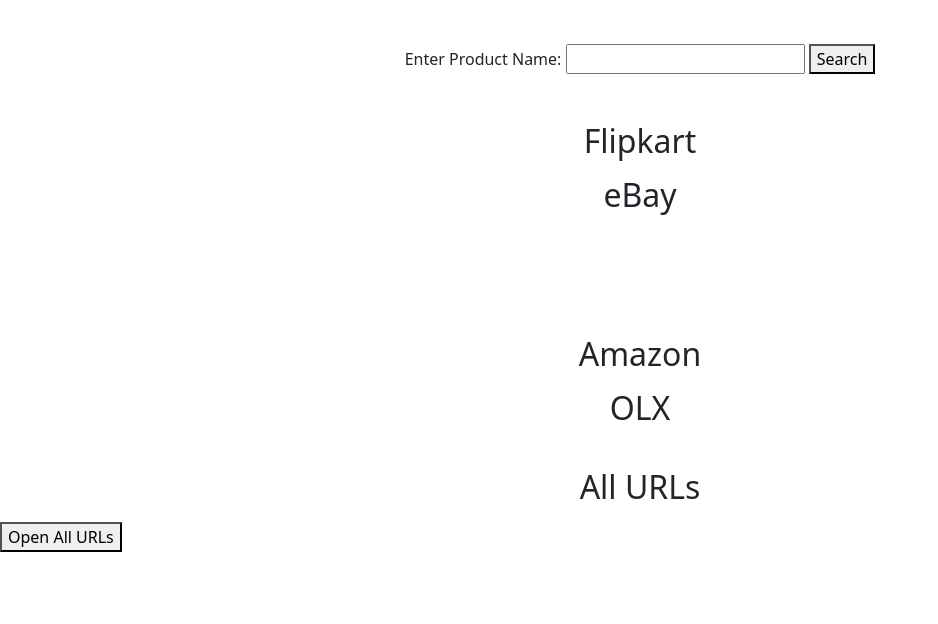
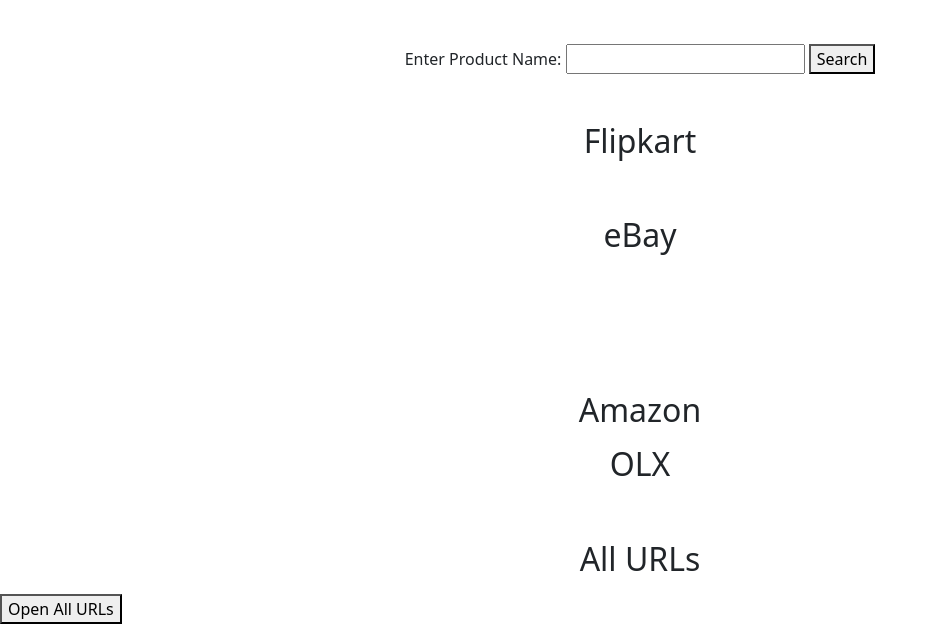
Before and after one commit to Ash-2903/Smart-Price-Comparision, a Flask app: page / in a window 1280 px wide. Shown: the part 182-806 px from the top of the page, without its empty margins (0-938 px from the left). Before the commit the page ends 734 px from the top, so only its background shows below. Run offline with Flask 3, Linux system fonts and the light colour scheme.

Commit message:
Update html ( overall )

```diff
--- a/templates/index.html
+++ b/templates/index.html
@@ -6,9 +6,7 @@
     <title>Price Comparison</title>
     <link href="https://cdn.jsdelivr.net/npm/bootstrap@5.0.2/dist/css/bootstrap.min.css" rel="stylesheet" integrity="sha384-EVSTQN3/azprG1Anm3QDgpJLIm9Nao0Yz1ztcQTwFspd3yD65VohhpuuCOmLASjC" crossorigin="anonymous">
 </head>
-<style>
 
-</style>
 <body>
 
     <nav class="navbar navbar-dark bg-dark">
@@ -41,12 +39,13 @@
         <button type="submit">Search</button>
     </form>
 
-    <div class="text-center">
+    <div class="text-center m-3">
         <h2>Flipkart</h2>
         <p>{{ t1 }}</p>
+        <img src="{{ flipcart_img }}">
     </div>
 
-    <div class="text-center">
+    <div class="text-center m-3">
         <h2>eBay</h2>
         <p>{{ ebay1 }}</p>
         <img src="{{ ebay_i1M }}">
@@ -61,12 +60,12 @@
         <p>{{ t3 }}</p>
     </div> -->
 
-    <div class="text-center">
+    <div class="text-center m-3">
         <h2>Amazon</h2>
         <p>{{ t4 }}</p>
     </div>
 
-    <div class="text-center">
+    <div class="text-center m-3">
         <h2>OLX</h2>
         <p>{{ olx1 }}</p>
         <img src="{{ olx_i1M }}">
@@ -76,7 +75,7 @@
         <img src="{{ olx_i3M }}"> -->
     </div>
 
-    <div class="text-center">
+    <div class="text-center m-3">
         <h2>All URLs</h2>
         <p>{{ t6 }}</p>
     </div>
```
